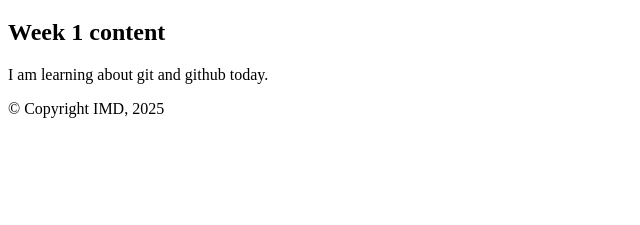
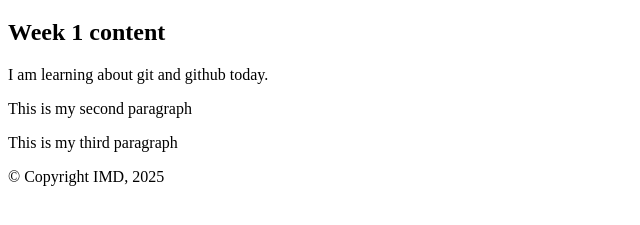
Before and after one commit to cysr0001/mtm6201_w25_week1, a plain HTML site: page index.html in a window 1280 px wide. Shown: the part 61-286 px from the top of the page, without its empty margins (0-640 px from the left). Drawn offline with Linux system fonts and the light colour scheme.

Commit message:
adding new paragraphs

```diff
--- a/index.html
+++ b/index.html
@@ -12,7 +12,8 @@
     <main>
         <h2 class="headTwo">Week 1 content</h2>
         <p> I am learning about git and github today.</p>
-
+        <p>This is my second paragraph</p>
+        <p>This is my third paragraph</p>
     </main>
     <footer>
         <p>&copy; Copyright IMD, 2025</p>
```
